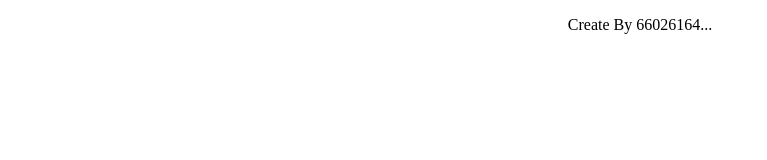
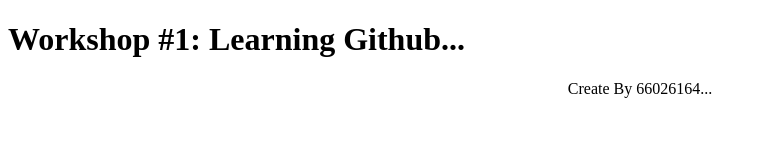
Before and after one commit to guideDmak/Csi204Week1, a plain HTML site: page index.html in a window 1280 px wide. Shown: the whole page, without its empty margins (0-767 px from the left). Drawn offline with Linux system fonts and the light colour scheme.

Commit message:
update code for workshop reporting

```diff
--- a/index.html
+++ b/index.html
@@ -6,6 +6,7 @@
     <title>Document</title>
 </head>
 <body>
+    <h1>Workshop #1: Learning Github...</h1>
     <center><p>Create By 66026164...</p></center>
 
 </body>
```
